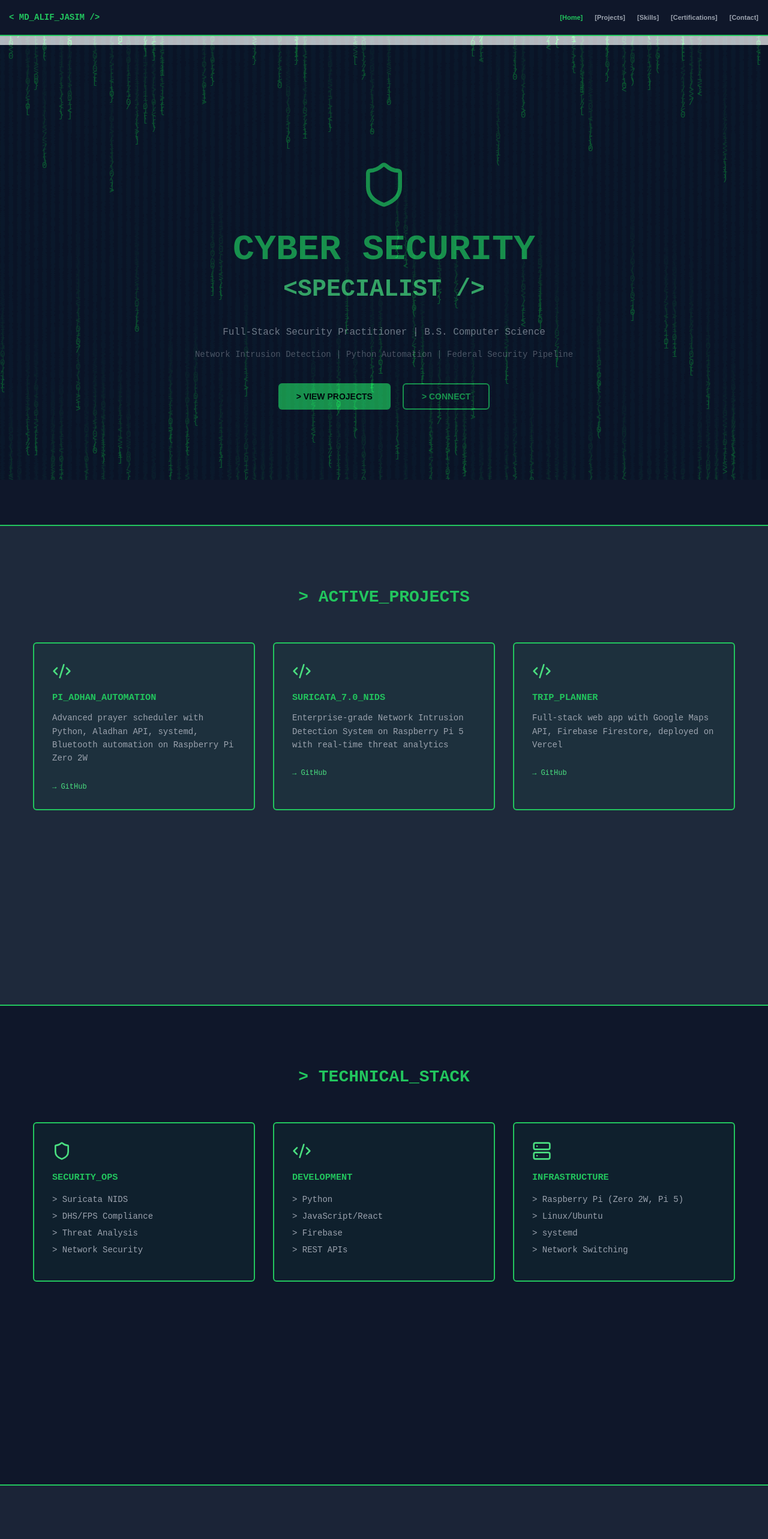
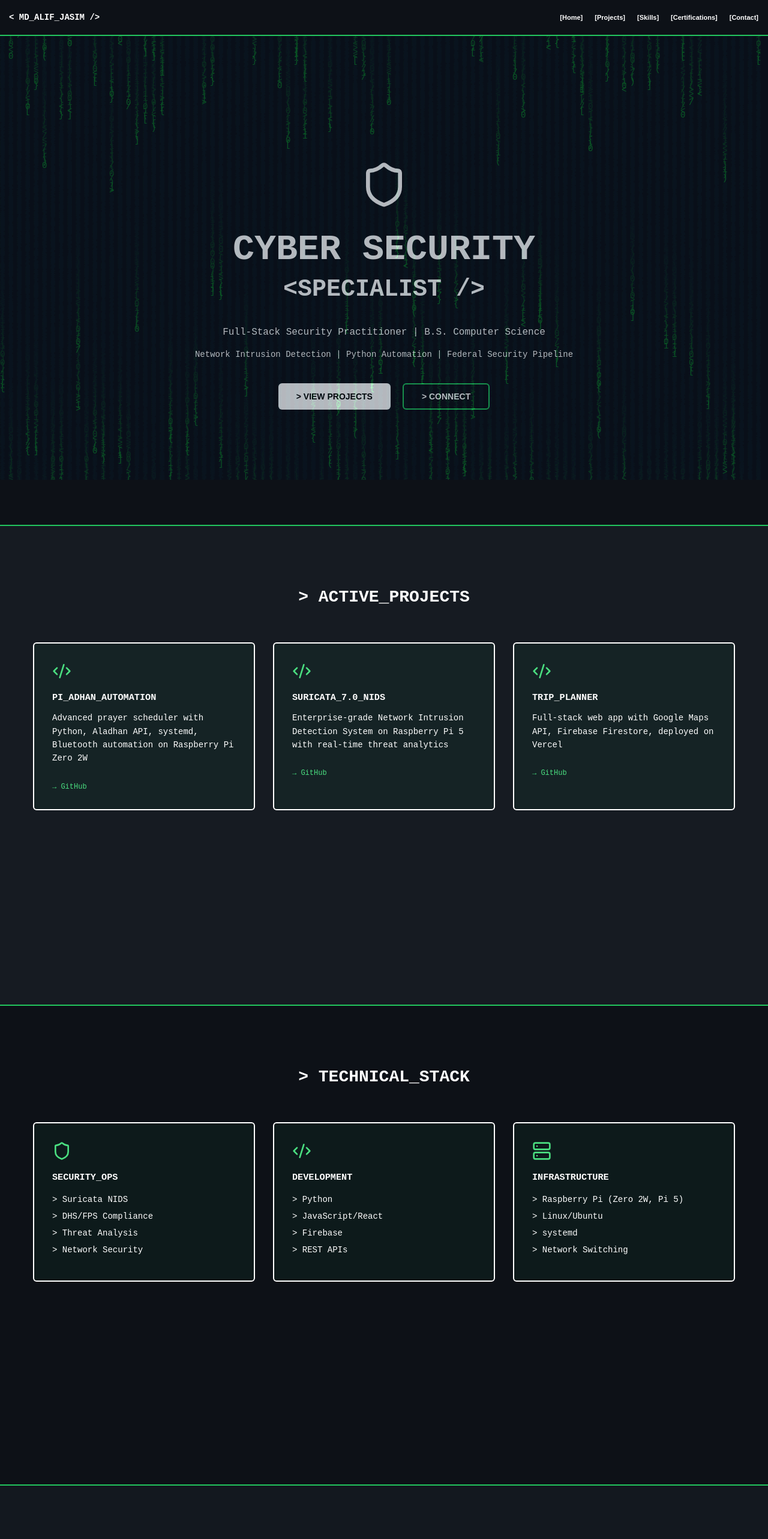
Before and after one commit to Md-Alif-Jasim/my-cyber-portfolio, a React (Create React App) app: page / in a window 1280 px wide. Shown: the top 2566 px of the page at 60% size. Built offline with nearby package versions, Linux system fonts and the light colour scheme.

Commit message:
Changed font colors for viewers to read clearly

```diff
--- a/src/App.js
+++ b/src/App.js
@@ -77,7 +77,52 @@ export default function Portfolio() {
   };
 
   return (
-    <div style={{ width: '100%', backgroundColor: '#0f172a', color: '#fff', fontFamily: 'monospace' }}>
+    <div style={{ width: '100%', backgroundColor: '#0d1117', color: '#ffffff', fontFamily: 'monospace' }}>
+      <style>{`
+      html, body {
+    background-color: #0d1117 !important;
+    color: #ffffff !important;
+      }
+
+  * {
+    transition: all 0.5s ease;
+  }
+
+  body {
+    background: #0d1117;
+    color: #e6edf3;
+  }
+
+  button:hover {
+    transform: translateY(-2px);
+    box-shadow: 0 8px 16px rgba(0, 255, 65, 0.2);
+  }
+
+  a:hover {
+    transform: translateX(4px);
+  }
+
+  section {
+    animation: fadeIn 0.6s ease-in;
+  }
+
+  @keyframes fadeIn {
+    from {
+      opacity: 0;
+      transform: translateY(20px);
+    }
+    to {
+      opacity: 1;
+      transform: translateY(0);
+    }
+  }
+
+  .card:hover {
+    transform: translateY(-8px);
+    box-shadow: 0 12px 24px rgba(0, 255, 65, 0.15);
+  }
+`}</style>
+
       <CodeRainBackground />
       {/* NAVBAR */}
       <nav style={{
@@ -85,7 +130,7 @@ export default function Portfolio() {
   top: 0,
   width: '100%',
   height: '60px',
-  backgroundColor: '#0f172a',
+  backgroundColor: '#0d1117',
   borderBottom: '2px solid #22c55e',
   zIndex: 50,
   display: 'flex',
@@ -95,7 +140,7 @@ export default function Portfolio() {
   paddingRight: '10px',
   boxSizing: 'border-box'
       }}>
-        <div style={{ fontSize: '14px', fontWeight: 'bold', color: '#22c55e', marginRight: '20px' }}>
+        <div style={{ fontSize: '14px', fontWeight: 'bold', color: '#ffffff', marginRight: '20px' }}>
           &lt; MD_ALIF_JASIM /&gt;
         </div>
         <div style={{
@@ -112,7 +157,7 @@ export default function Portfolio() {
       style={{
         background: 'none',
         border: 'none',
-        color: activeSection === item ? '#22c55e' : '#9ca3af',
+        color: activeSection === item ? '#ffffff' : '#ffffff',
         cursor: 'pointer',
         fontSize: '11px',
         fontWeight: 'bold',
@@ -134,20 +179,20 @@ export default function Portfolio() {
         alignItems: 'center',
         justifyContent: 'center',
         marginTop: '75px',
-        backgroundColor: '#0f172a'
+        backgroundColor: '#0d1117'
       }}>
         <div style={{ textAlign: 'center' }}>
-          <Shield size={80} style={{ color: '#22c55e', marginBottom: '30px' }} />
-          <h1 style={{ fontSize: '60px', color: '#22c55e', margin: '0 0 10px 0', fontWeight: '900' }}>
+          <Shield size={80} style={{ color: '#ffffff', marginBottom: '30px' }} />
+          <h1 style={{ fontSize: '60px', color: '#ffffff', margin: '0 0 10px 0', fontWeight: '900' }}>
             CYBER SECURITY
           </h1>
-          <h2 style={{ fontSize: '40px', color: '#4ade80', margin: '0 0 40px 0' }}>
+          <h2 style={{ fontSize: '40px', color: '#ffffff', margin: '0 0 40px 0' }}>
             &lt;SPECIALIST /&gt;
           </h2>
-          <p style={{ fontSize: '16px', color: '#9ca3af', marginBottom: '20px' }}>
+          <p style={{ fontSize: '16px', color: '#ffffff', marginBottom: '20px' }}>
             Full-Stack Security Practitioner | B.S. Computer Science
           </p>
-          <p style={{ fontSize: '14px', color: '#6b7280', marginBottom: '40px' }}>
+          <p style={{ fontSize: '14px', color: '#ffffff', marginBottom: '40px' }}>
             Network Intrusion Detection | Python Automation | Federal Security Pipeline
           </p>
           <div style={{ display: 'flex', gap: '20px', justifyContent: 'center' }}>
@@ -155,7 +200,7 @@ export default function Portfolio() {
               onClick={() => scrollToSection('projects')}
               style={{
                 padding: '12px 30px',
-                backgroundColor: '#22c55e',
+                backgroundColor: '#ffffff',
                 color: '#000',
                 border: 'none',
                 borderRadius: '6px',
@@ -171,7 +216,7 @@ export default function Portfolio() {
               style={{
                 padding: '12px 30px',
                 backgroundColor: 'transparent',
-                color: '#22c55e',
+                color: '#ffffff',
                 border: '2px solid #22c55e',
                 borderRadius: '6px',
                 fontWeight: 'bold',
@@ -190,12 +235,12 @@ export default function Portfolio() {
         width: '100%',
         minHeight: '100vh',
         padding: '80px 40px',
-        backgroundColor: '#1e293b',
+        backgroundColor: '#161b22',
         borderTop: '2px solid #22c55e',
         boxSizing: 'border-box'
       }}>
         <div style={{ maxWidth: '1200px', margin: '0 auto', paddingLeft: '15px', paddingRight: '15px', boxSizing: 'border-box' }}>
-          <h2 style={{ fontSize: '28px', color: '#22c55e', textAlign: 'center', marginBottom: '60px' }}>
+          <h2 style={{ fontSize: '28px', color: '#ffffff', textAlign: 'center', marginBottom: '60px' }}>
             &gt; ACTIVE_PROJECTS
           </h2>
           <div style={{ display: 'grid', gridTemplateColumns: 'repeat(auto-fit, minmax(300px, 1fr))', gap: '30px' }}>
@@ -222,7 +267,7 @@ export default function Portfolio() {
                 onMouseLeave={() => setHoveredProject(null)}
                 style={{
                   border: '2px solid',
-                  borderColor: hoveredProject === project.id ? '#4ade80' : '#22c55e',
+                  borderColor: hoveredProject === project.id ? '#4ade80' : '#ffffff',
                   padding: '30px',
                   borderRadius: '6px',
                   backgroundColor: hoveredProject === project.id ? 'rgba(74, 222, 128, 0.15)' : 'rgba(34, 197, 94, 0.05)',
@@ -232,8 +277,8 @@ export default function Portfolio() {
                 }}
               >
                 <Code2 size={32} style={{ color: '#4ade80', marginBottom: '15px' }} />
-                <h3 style={{ color: '#22c55e', marginTop: 0, marginBottom: '10px' }}>{project.name}</h3>
-                <p style={{ color: '#9ca3af', fontSize: '14px', lineHeight: '1.6' }}>{project.desc}</p>
+                <h3 style={{ color: '#ffffff', marginTop: 0, marginBottom: '10px' }}>{project.name}</h3>
+                <p style={{ color: '#ffffff', fontSize: '14px', lineHeight: '1.6' }}>{project.desc}</p>
                 <a href="https://github.com/Md-Alif-Jasim/pi-adhan-clock" style={{ color: '#4ade80', textDecoration: 'none', fontSize: '12px', marginTop: '15px', display: 'inline-block' }}>
                   → GitHub
                 </a>
@@ -248,12 +293,12 @@ export default function Portfolio() {
         width: '100%',
         minHeight: '100vh',
         padding: '80px 40px',
-        backgroundColor: '#0f172a',
+        backgroundColor: '#0d1117',
         borderTop: '2px solid #22c55e',
         boxSizing: 'border-box'
       }}>
         <div style={{ maxWidth: '1200px', margin: '0 auto', paddingLeft: '15px', paddingRight: '15px', boxSizing: 'border-box' }}>
-          <h2 style={{ fontSize: '28px', color: '#22c55e', textAlign: 'center', marginBottom: '60px' }}>
+          <h2 style={{ fontSize: '28px', color: '#ffffff', textAlign: 'center', marginBottom: '60px' }}>
             &gt; TECHNICAL_STACK
           </h2>
           <div style={{ display: 'grid', gridTemplateColumns: 'repeat(auto-fit, minmax(250px, 1fr))', gap: '30px' }}>
@@ -285,7 +330,7 @@ export default function Portfolio() {
                   onMouseLeave={() => setHoveredSkill(null)}
                   style={{
                     border: '2px solid',
-                    borderColor: hoveredSkill === category.id ? '#4ade80' : '#22c55e',
+                    borderColor: hoveredSkill === category.id ? '#4ade80' : '#ffffff',
                     padding: '30px',
                     borderRadius: '6px',
                     backgroundColor: hoveredSkill === category.id ? 'rgba(74, 222, 128, 0.15)' : 'rgba(34, 197, 94, 0.05)',
@@ -294,8 +339,8 @@ export default function Portfolio() {
                   }}
                 >
                   <Icon size={32} style={{ color: '#4ade80', marginBottom: '15px' }} />
-                  <h3 style={{ color: '#22c55e', marginTop: 0, marginBottom: '20px' }}>{category.title}</h3>
-                  <ul style={{ color: '#9ca3af', listStyle: 'none', padding: 0 }}>
+                  <h3 style={{ color: '#ffffff', marginTop: 0, marginBottom: '20px' }}>{category.title}</h3>
+                  <ul style={{ color: '#ffffff', listStyle: 'none', padding: 0 }}>
                     {category.skills.map(skill => (
                       <li key={skill} style={{ marginBottom: '12px', fontSize: '14px' }}>
                         &gt; {skill}
@@ -315,14 +360,14 @@ export default function Portfolio() {
         width: '100%',
         minHeight: '100vh',
         padding: '80px 40px',
-        backgroundColor: 'rgba(30, 41, 59, 0.8)',
+        backgroundColor: 'rgba(22, 27, 34, 0.8)',
         borderTop: '2px solid #22c55e',
         boxSizing: 'border-box',
         position: 'relative',
         zIndex: 10
       }}>
         <div style={{ maxWidth: '1000px', margin: '0 auto' }}>
-          <h2 style={{ fontSize: '28px', color: '#22c55e', textAlign: 'center', marginBottom: '60px' }}>
+          <h2 style={{ fontSize: '28px', color: '#ffffff', textAlign: 'center', marginBottom: '60px' }}>
             &gt; CERTIFICATIONS
           </h2>
           <div style={{ display: 'grid', gridTemplateColumns: '1fr', gap: '20px' }}>
@@ -356,7 +401,7 @@ export default function Portfolio() {
         width: '100%',
         minHeight: '100vh',
         padding: '80px 40px',
-        backgroundColor: '#1e293b',
+        backgroundColor: '#161b22',
         borderTop: '2px solid #22c55e',
         display: 'flex',
         alignItems: 'center',
@@ -364,17 +409,17 @@ export default function Portfolio() {
         boxSizing: 'border-box'
       }}>
         <div style={{ textAlign: 'center', maxWidth: '600px' }}>
-          <h2 style={{ fontSize: '28px', color: '#22c55e', marginBottom: '20px' }}>
+          <h2 style={{ fontSize: '28px', color: '#ffffff', marginBottom: '20px' }}>
             &gt; CONNECT WITH ME
           </h2>
-          <p style={{ color: '#9ca3af', marginBottom: '40px', fontSize: '16px' }}>
+          <p style={{ color: '#ffffff', marginBottom: '40px', fontSize: '16px' }}>
             Open to cybersecurity opportunities, federal employment, and innovative projects
           </p>
           <div style={{ display: 'flex', gap: '20px', justifyContent: 'center', flexWrap: 'wrap', marginBottom: '40px' }}>
             <a href="https://github.com/Md-Alif-Jasim" style={{
               padding: '12px 30px',
               backgroundColor: '#374151',
-              color: '#22c55e',
+              color: '#ffffff',
               textDecoration: 'none',
               borderRadius: '6px',
               fontWeight: 'bold',
@@ -387,7 +432,7 @@ export default function Portfolio() {
             <a href="mailto:mdalifjasim@gmail.com" style={{
               padding: '12px 30px',
               backgroundColor: '#374151',
-              color: '#22c55e',
+              color: '#ffffff',
               textDecoration: 'none',
               borderRadius: '6px',
               fontWeight: 'bold',
@@ -400,7 +445,7 @@ export default function Portfolio() {
             <a href="https://www.linkedin.com/in/md-jasim-471521238/" style={{
   padding: '12px 30px',
   backgroundColor: '#374151',
-  color: '#22c55e',
+  color: '#ffffff',
   textDecoration: 'none',
   borderRadius: '6px',
   fontWeight: 'bold',
@@ -409,7 +454,7 @@ export default function Portfolio() {
   gap: '8px'
 }}>
   <Code2 size={18} /> LINKEDIN
-              </a>
+            </a>
           </div>
           </div>
         </section>
```
